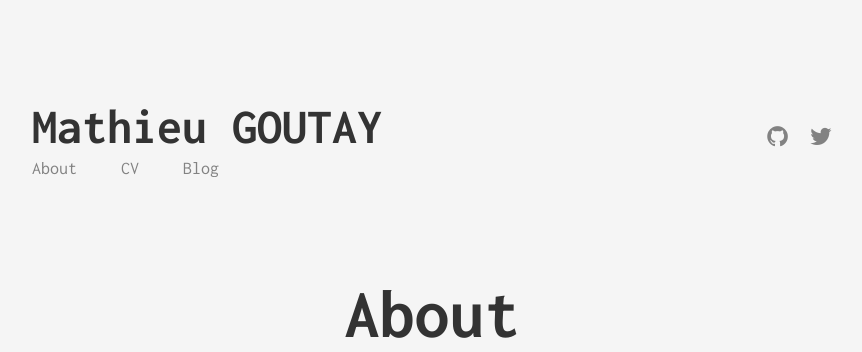
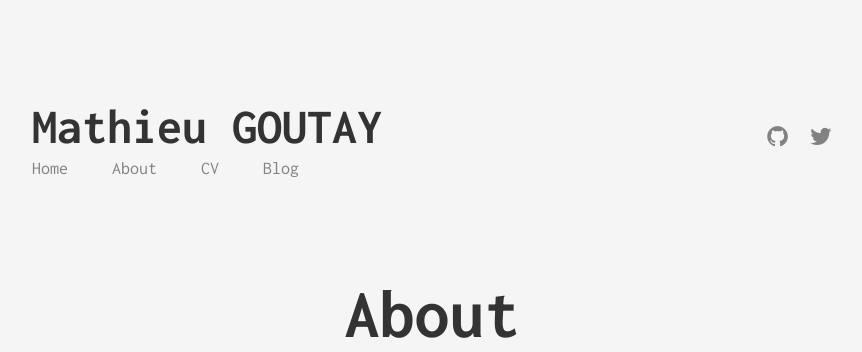
Before and after one commit to goutaymathieu/goutaymathieu.github.io, a Jekyll site: the page built from about.md, in a window 1280 px wide. Shown: the top 352 px of the page, without its empty margins (208-1070 px from the left). Built offline with Jekyll 4.4.1, drawn with Linux system fonts in a browser that asks for light colours.

Commit message:
Update header.html

```diff
--- a/_includes/header.html
+++ b/_includes/header.html
@@ -3,6 +3,7 @@
         <a href="/" class="logo">{{ site.title }}</a>
 
         <ul class="menu">
+            <li class="menu__entry"><a href="{{ '/' | prepend: site.baseurl }}">Home</a></li>
             <li class="menu__entry"><a href="{{ '/about' | prepend: site.baseurl }}">About</a></li>
             <li class="menu__entry"><a href="{{ '/cv' | prepend: site.baseurl }}">CV</a></li>
             <li class="menu__entry"><a href="{{ '/blog' | prepend: site.baseurl }}">Blog</a></li>
```
